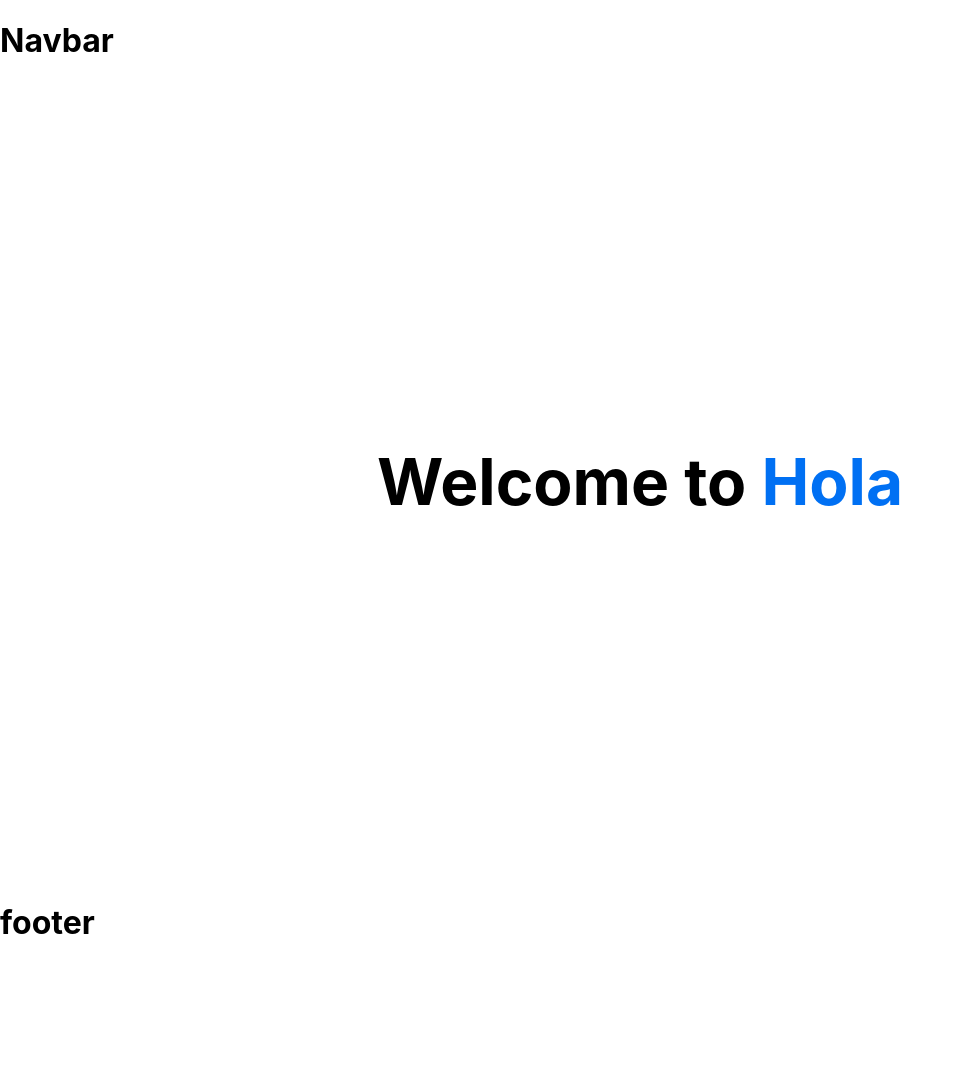
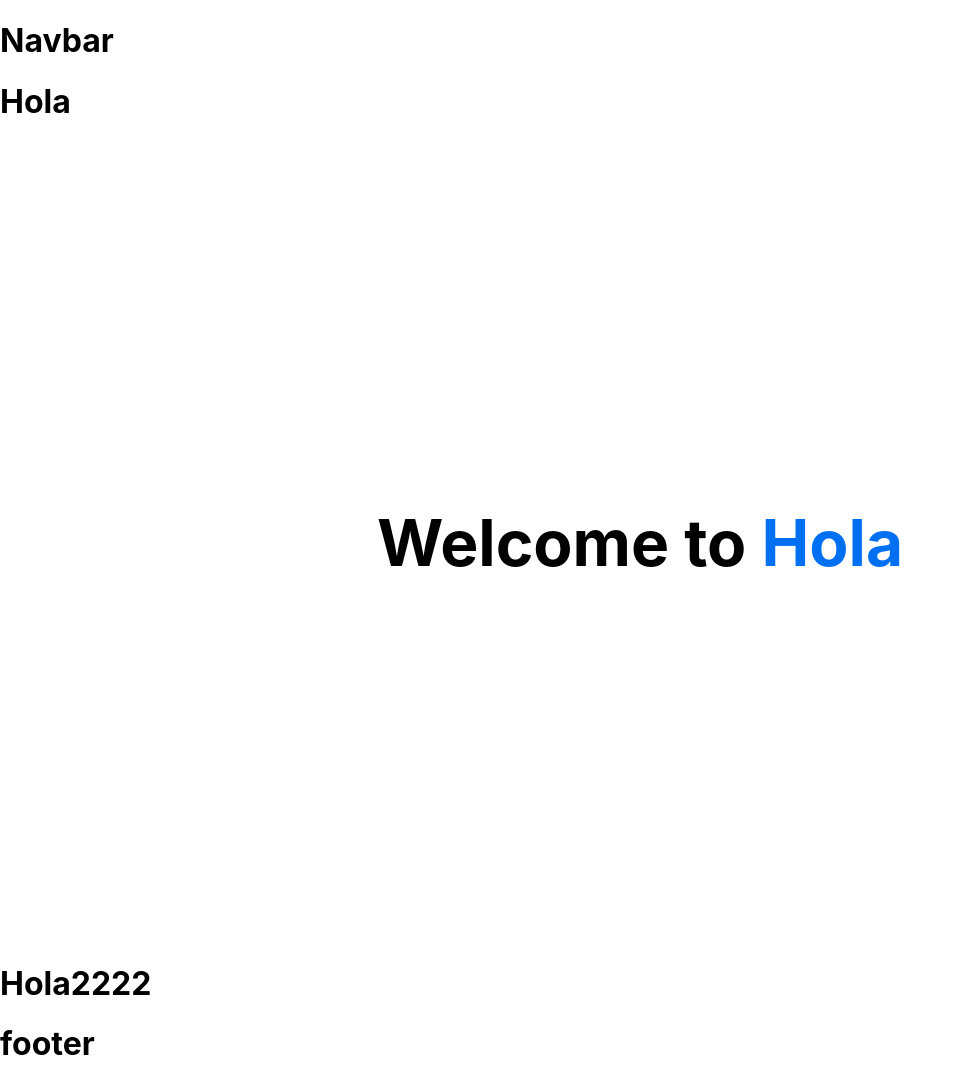
Before and after one commit to Serphp/serph-movie, a Next.js app: page / in a window 1280 px wide. Shown: the whole page, without its empty margins (0-963 px from the left). Before the commit the page ends 964 px from the top, so only its background shows below. Built offline with nearby package versions, Linux system fonts and the light colour scheme; no server answers.

Commit message:
Add JS > Apim / Update Layout, movie and index.tsx

```diff
--- /dev/null
+++ b/component/Apim.js
@@ -0,0 +1,28 @@
+
+function Apim() {
+
+    const API_URL = 'https://api.themoviedb.org/3/discover/movie?sort_by=popularity.desc&api_key=3fd2be6f0c70a2a598f084ddfb75487c&page=1'
+    // API img
+    //const API_IMG = 'https://image.tmdb.org/t/p/w1280'
+    // Search
+    //const SEARCH_API = 'https://api.themoviedb.org/3/search/movie?&api_key=3fd2be6f0c'
+    //'https://api.themoviedb.org/3/search/movie?api_key=3fd2be6f0c70a2a598f084ddfb75487c&query="'
+
+    //const main = document.getElementById('main')
+    //const form = document.getElementById('form')
+    //const search = document.getElementById('search')
+
+    getMovies(API_URL);
+
+    async function getMovies(url){
+        const res = await fetch(url)
+        const data = await res.json();
+        console.log(data);
+    }
+
+    return (
+      <h1> Hola2222 </h1>
+    );
+  }
+
+  export default Apim;
--- a/component/Layout.tsx
+++ b/component/Layout.tsx
@@ -1,5 +1,8 @@
 import Navbar from "./Navbar";
 import Footer from "./Footer";
+import Movie from "./Movie";
+import Apim from './Apim'
+
 import { Props } from "next/script";
 
 
@@ -8,7 +11,9 @@ const Layout = ( {children}: Props ) => {
     return (
         <>
         <Navbar />
+        <Movie />
         { children }
+        <Apim />
         <Footer />
         </>
     )
--- a/component/movie.js
+++ b/component/movie.js
@@ -1 +1,13 @@
-const API_URL = 'https://api.themoviedb.org/3/discover/movie?sort_by=popularity.desc&api_key=3fd2be6f0c70a2a598f084ddfb75487c&page=1'
+
+const Movie = () => {
+//console.log(main)
+    return (
+        <main>
+        <h1> Hola </h1>
+
+
+        </main>
+    )
+}
+
+export default Movie;
```
